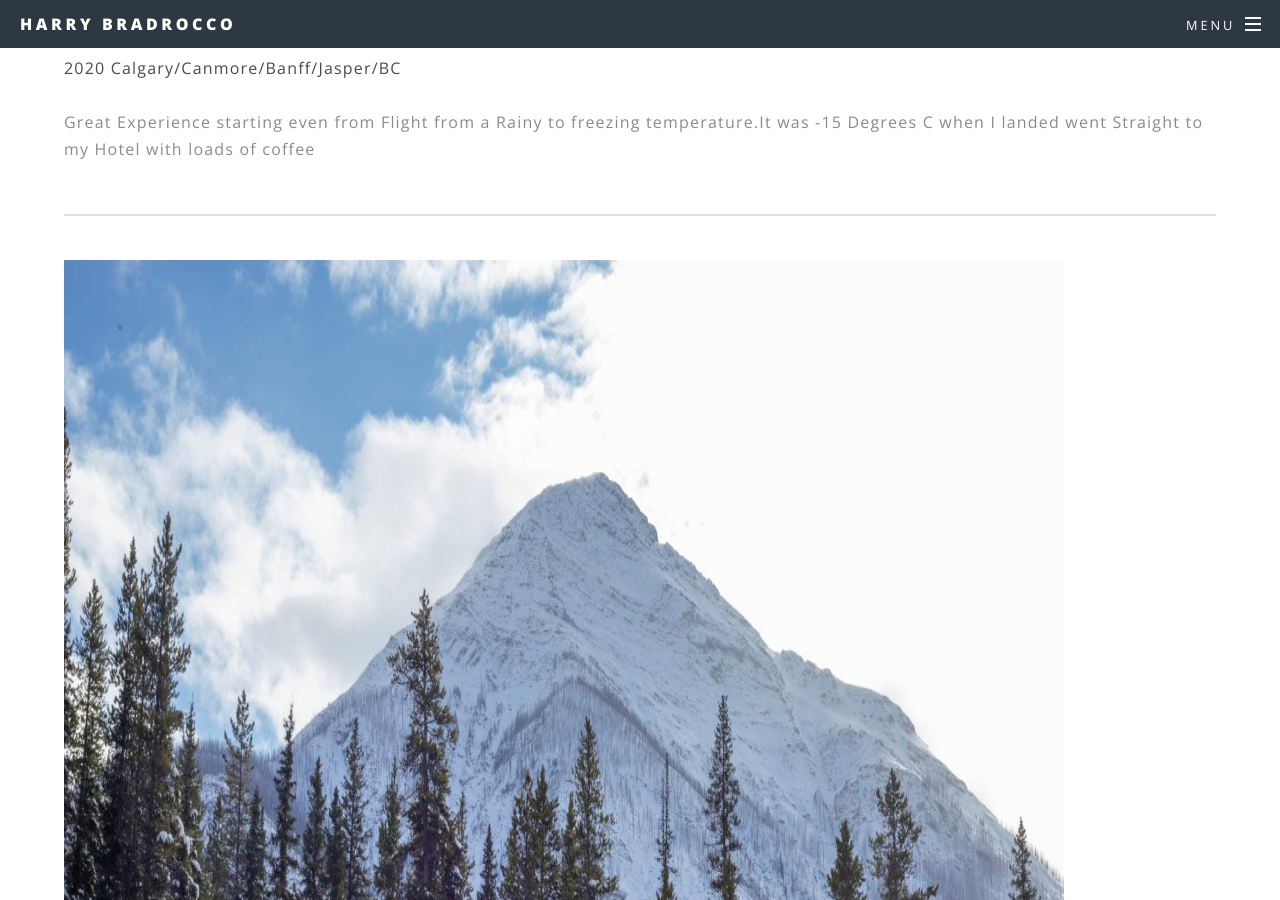
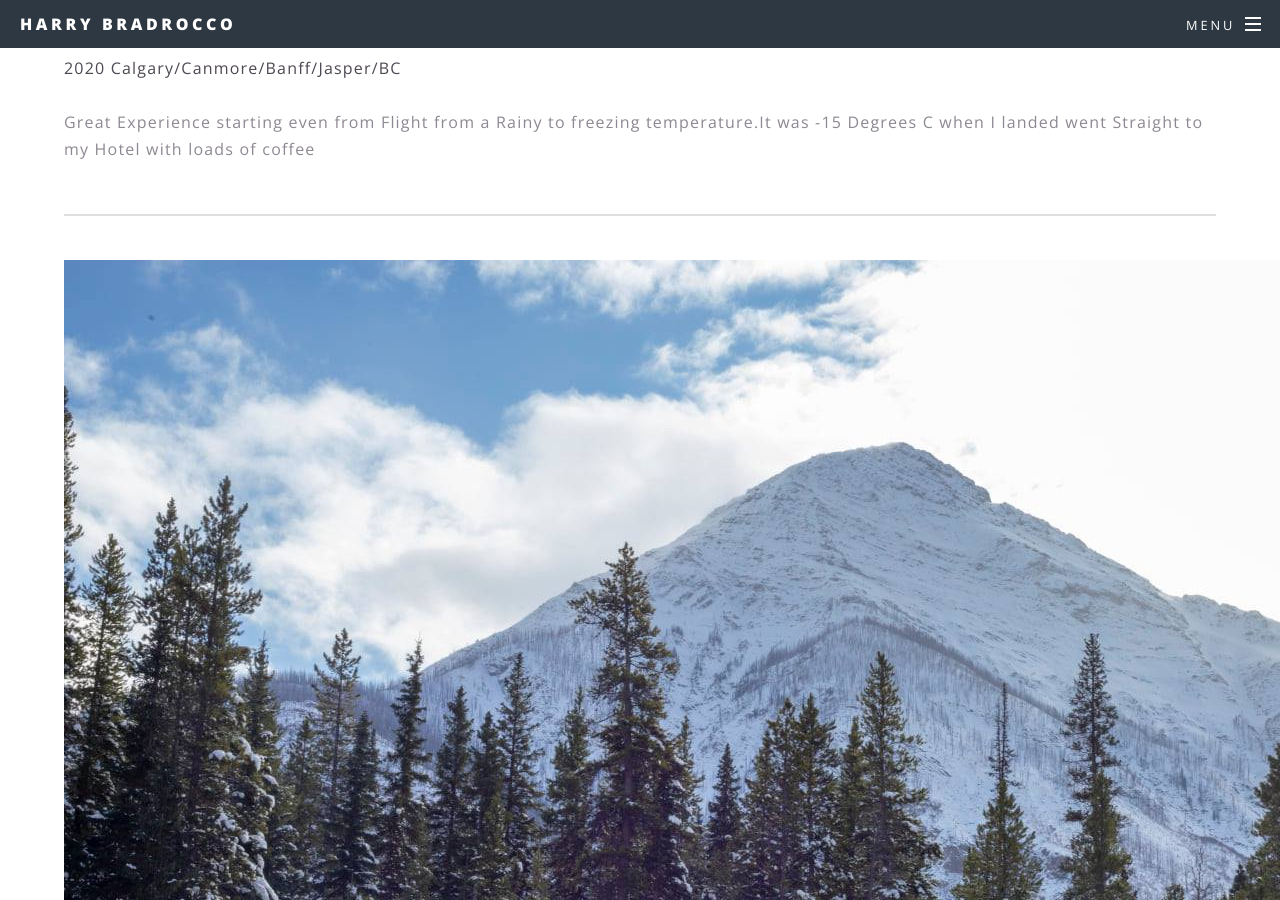
Before and after one commit to Harrybradrocco/Harrybradrocco.github.io, a Jekyll site: the page built from elements.html, in a window 1280 px wide and 900 px high, scrolled down 639 px. Built offline with Jekyll 4.4.1, drawn with Linux system fonts in a browser that asks for light colours.

Commit message:
Update elements.html

```diff
--- a/elements.html
+++ b/elements.html
@@ -15,7 +15,7 @@ title: Photography
 
 				<p>Great Experience starting even from Flight from a Rainy to freezing temperature.It was -15 Degrees C when I landed went Straight to my Hotel with loads of coffee</p>
 				<hr />
-				<p><img src="images/pic09.jpg" width="1000" height="1000">
+				<p><img src="images/pic09.jpg">
 
 
 
```
